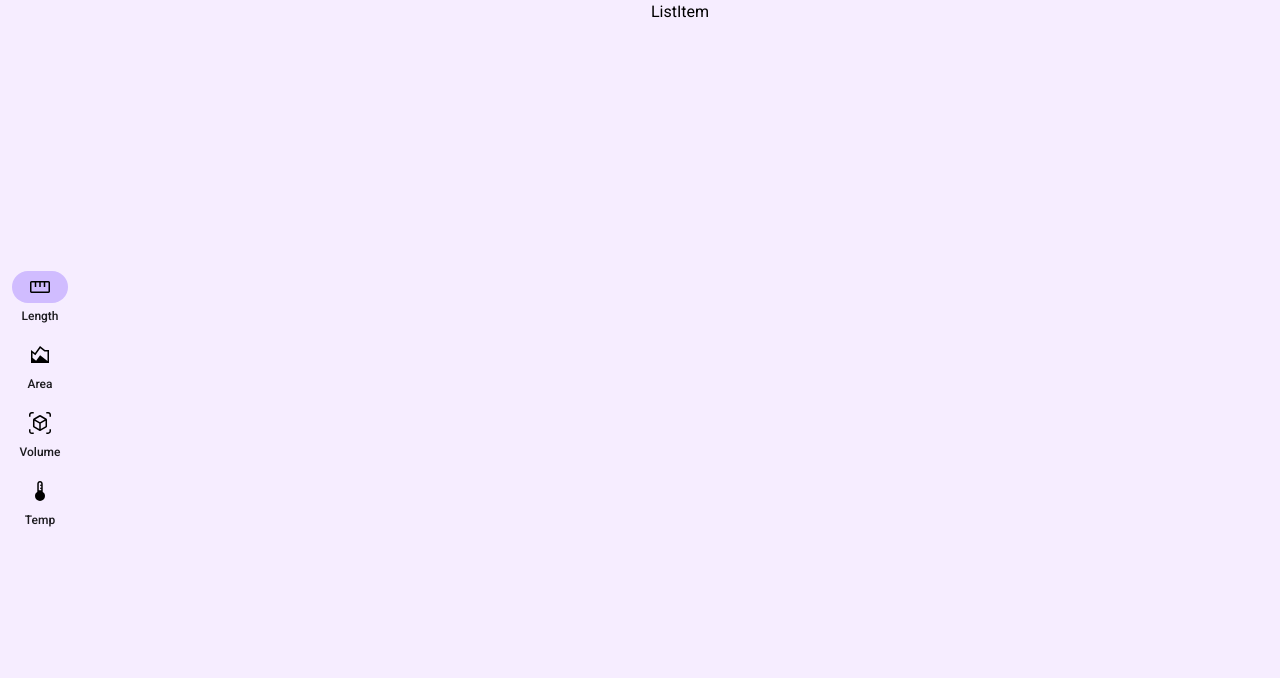
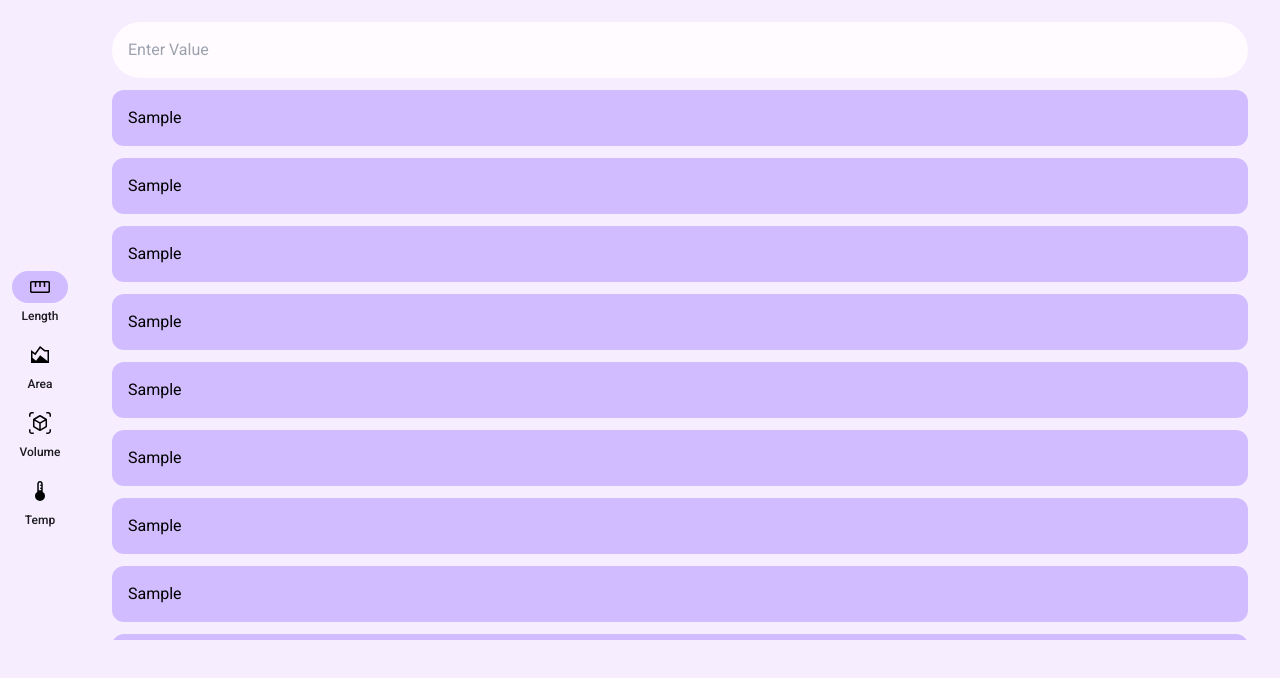
Before and after one commit to FlamingArch/react-unit-converter, a React (Vite) app: page / in a window 1280 px wide. Shown: the top 678 px of the page. Built offline with nearby package versions, Linux system fonts and the light colour scheme.

Commit message:
Length Page Layout

```diff
--- a/src/Components/Pages/Area.jsx
+++ b/src/Components/Pages/Area.jsx
@@ -15,7 +15,7 @@ const AreaPage = () => {
     const controller = new Areas();
 
     return (
-        <Page tite="Area">
+        <Page title="Area">
             <ListItem>
                 <Picker type="dropdown" items={controller.units} />
                 <TextField alignment="left" setter={setValue}>{value}</TextField>
--- a/src/Components/Pages/Length.jsx
+++ b/src/Components/Pages/Length.jsx
@@ -15,11 +15,26 @@ const LengthPage = () => {
     const controller = new Lengths();
 
     return (
-        <Page tite="Length">
-            <ListItem>
+        <Page title="Length">
+            <ListItem input={true}>
                 <Picker type="dropdown" items={controller.units} />
-                <TextField alignment="left" setter={setValue}>{value}</TextField>
+                <TextField type="number" alignment="left" text={`${value}`} onChange={(e) => {
+                    setValue(_.toNumber(e));
+                    console.log(value);
+                }} />
             </ListItem>
+            <ListItem>Sample</ListItem>
+            <ListItem>Sample</ListItem>
+            <ListItem>Sample</ListItem>
+            <ListItem>Sample</ListItem>
+            <ListItem>Sample</ListItem>
+            <ListItem>Sample</ListItem>
+            <ListItem>Sample</ListItem>
+            <ListItem>Sample</ListItem>
+            <ListItem>Sample</ListItem>
+            <ListItem>Sample</ListItem>
+            <ListItem>Sample</ListItem>
+            <ListItem>Sample</ListItem>
             {controller.units.map((e, idx) => {
                 <ListItem id={idx}>
                     <Text type="primary">{_.replace(_.startCase(e), "-", " ")}</Text>
--- a/src/Components/Pages/Temperature.jsx
+++ b/src/Components/Pages/Temperature.jsx
@@ -15,7 +15,7 @@ const TemperaturePage = () => {
     const controller = new Temperatures();
 
     return (
-        <Page tite="Temperature">
+        <Page title="Temperature">
             <ListItem>
                 <Picker type="dropdown" items={controller.units} />
                 <TextField alignment="left" setter={setValue}>{value}</TextField>
--- a/src/Components/Pages/Volume.jsx
+++ b/src/Components/Pages/Volume.jsx
@@ -15,7 +15,7 @@ const VolumePage = () => {
     const controller = new Volumes();
 
     return (
-        <Page tite="Volume">
+        <Page title="Volume">
             <ListItem>
                 <Picker type="dropdown" items={controller.units} />
                 <TextField alignment="left" setter={setValue}>{value}</TextField>
--- a/src/Components/Views/ListItem.jsx
+++ b/src/Components/Views/ListItem.jsx
@@ -1,8 +1,10 @@
 import React from 'react'
 
-const ListItem = () => {
+const ListItem = ({ children, input }) => {
   return (
-    <div>ListItem</div>
+    <div className={`listitem ${input ? `input` : ``}`}>
+      {children}
+    </div>
   )
 }
 
--- a/src/Components/Views/Page.jsx
+++ b/src/Components/Views/Page.jsx
@@ -4,7 +4,7 @@ const Page = ({ title, children }) => {
   return (
     <div className='page'>
       <div className="title">
-        Lorem ipsum
+        { title }
       </div>
       <div className="flex">
         {children}
--- a/src/Components/Views/Picker.jsx
+++ b/src/Components/Views/Picker.jsx
@@ -1,8 +1,8 @@
 import React from 'react'
 
-const Picker = () => {
+const Picker = ({ items, selected }) => {
   return (
-    <div>Picker</div>
+    <div>{items[selected]}</div>
   )
 }
 
--- a/src/Components/Views/Text.jsx
+++ b/src/Components/Views/Text.jsx
@@ -1,8 +1,8 @@
 import React from 'react'
 
-const Text = () => {
+const Text = ({ children }) => {
   return (
-    <div>Text</div>
+    <div className='text'>{children}</div>
   )
 }
 
--- a/src/Components/Views/TextField.jsx
+++ b/src/Components/Views/TextField.jsx
@@ -1,8 +1,8 @@
-import React from 'react'
+import React, { useState } from 'react'
 
-const TextField = () => {
+const TextField = ({ alignment, text, onChange }) => {
   return (
-    <div>TextField</div>
+    <input style={{ textAlign: alignment }} className='textfield' onChange={(e) => onChange(e.target.value)} placeholder="Enter Value" />
   )
 }
 
--- a/src/index.css
+++ b/src/index.css
@@ -105,6 +105,8 @@
 .page {
   width: auto;
   height: 100vh;
+  overflow: hidden;
+  padding-bottom: 10rem;
 }
 
 .page .title {
@@ -126,6 +128,32 @@
 .page .flex {
   display: flex;
   width: auto;
+  height: 100%;
   align-items: center;
   flex-direction: column;
+  padding: 1rem;
+  overflow: scroll;
 }
+
+.listitem {
+  padding: 1rem;
+  margin: 0.375rem 1rem;
+  width: calc(100% - 2rem);
+  border-radius: 0.75rem;
+  background-color: #D0BCFF;
+}
+
+.text {
+  display: inline;
+}
+
+.textfield {
+  width: auto;
+  outline: none;
+  background-color: transparent;
+}
+
+.listitem.input {
+  border-radius: 999rem;
+  background-color: #FFFBFE;
+}
```
